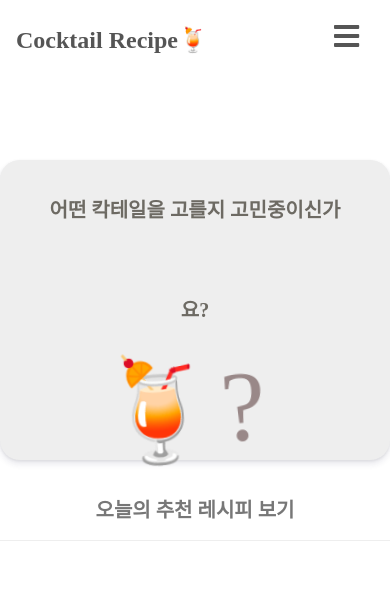
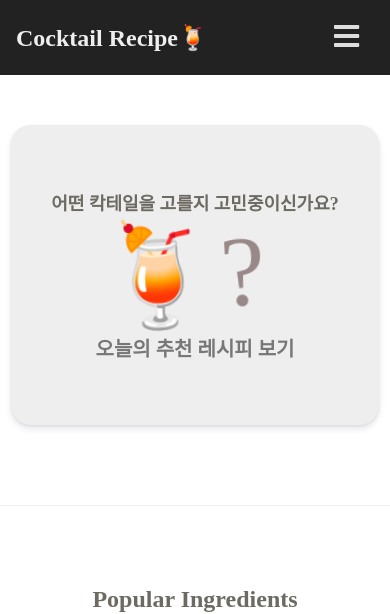
Before and after one commit to yoonzet/cocktailRecipe, a React (Create React App) app: page /cocktailRecipe/explore in a window 390 px wide. Shown: the top 614 px of the page. Built offline with nearby package versions, Linux system fonts and the light colour scheme; no server answers.

Commit message:
mobile버전 사이즈조정

```diff
--- a/src/App.css
+++ b/src/App.css
@@ -3,3 +3,7 @@
     margin: 0;
     padding: 0;
 }
+
+body{
+    padding-top: 75px;
+}
--- a/src/App.js
+++ b/src/App.js
@@ -30,7 +30,7 @@ function App() {
     <Navbar />
         <Routes>
             <Route path="/*" exact element={<Home/>}/>
-            <Route path="/explore" exact element={<Explore/>}/>
+            <Route path="/explore/*" exact element={<Explore/>}/>
             <Route path="/mybox" exact element={<MyBox/>}/>
             <Route path="/detail/:idDrink" exact element={<Detail/>}/>
             <Route path="/detail/:idDrink" exact element={<SearchBanner/>}/>
--- a/src/Pages/Category.js
+++ b/src/Pages/Category.js
@@ -7,11 +7,11 @@ import Cocktails from '../components/Cocktails';
 
 
 const Div=styled.div`
-  display: grid;
-  grid-template-columns: repeat(auto-fit, minmax(250px, 1fr));
-  grid-column-gap: 1rem;
-  grid-row-gap: 2.5rem;
-  padding: 40px 15%;
+    display: grid;
+    grid-template-columns: repeat(auto-fit, minmax(250px, 1fr));
+    grid-column-gap: 1rem;
+    grid-row-gap: 2.5rem;
+    padding: 40px 15%;
 `
 const TitleWrap=styled.div`
     background-color: #eee;
@@ -23,14 +23,20 @@ const TitleWrap=styled.div`
     margin-bottom: 50px;
 `
 const Img=styled.img`
-  width:250px;
+    width:40vw;
+    max-width: 300px;
 `
 const Title=styled.h1`
+    font-size: 30px;
     text-align: center;
-    line-height: 50px;
     font-weight: 800;
     text-transform: uppercase;
     color: #6D6A63;
+    white-space: nowrap;
+
+    @media screen and (max-width:768px) {
+    font-size: 18px;
+  }
 `
 
 
@@ -53,7 +59,7 @@ function Category() {
     <div>
             <TitleWrap>
             <Img src={`https://www.thecocktaildb.com/images/ingredients/${ingredientName}.png`} alt="" />
-            <Title>Drinks & Cocktails with <br /> {ingredientName}</Title>
+            <Title>Cocktails with <br /> {ingredientName}</Title>
             </TitleWrap>
          <motion.div layout>
         <AnimatePresence>
--- a/src/Pages/Detail.js
+++ b/src/Pages/Detail.js
@@ -12,6 +12,10 @@ const Container = styled.div `
   line-height: 30px ;
 `
 const LeftWrap = styled.div `
+  /* margin: 0 20px; */
+  display: flex;
+  flex-direction: column;
+  justify-content: center;
   margin: 0 20px;
 `
 const ImgWrap = styled.div `
@@ -19,10 +23,23 @@ const ImgWrap = styled.div `
   /* background-color: #333; */
 `
 const Img = styled.img `
-  width: 400px;
+  width: 80vw;
+  max-width: 400px;
   border-radius: 20px;
 `
-const BtnWrap = styled.div `
+const CategoryWrap = styled.div`
+  display: flex;
+  justify-content: center;
+`
+const Category = styled.span`
+  background-color: #eee;
+  border-radius: 30px;
+  padding: 0 1rem;
+  margin: 0.5rem;
+  color: #555;
+`
+
+const LikeBtnWrap = styled.div `
   position: absolute;
   top: 7%;
   right: 10%;
@@ -38,18 +55,13 @@ const RightWrap = styled.div `
   margin-top:20px;
 `
 const RightBG = styled.div `
+  width: 90vw;
+  max-width: 500px;
   background-color: #eee8;
   border-radius: 20px;
-  padding: 20px;
+  padding: 1.5rem;
 `
-const ColorBg = styled.span`
-  width: 250px;
-  background-color: #eee;
-  border-radius: 30px;
-  padding: 5px 10px;
-  margin: 5px 5px;
-  color: #555;
-`
+
 const Title = styled.div`
   width: 100%;
   font-weight: bold;
@@ -67,6 +79,7 @@ const Bold = styled.span`
   color: #605950;
   display:${(props =>
     props.display === null ? 'none' : '')}; ;
+
 `
 const P = styled.p`
   max-width: 500px;
@@ -102,15 +115,17 @@ function Detail() {
         <LeftWrap>
           <ImgWrap>
             <Img src={cocktail.strDrinkThumb} alt="" />
-            <BtnWrap>
+            <LikeBtnWrap>
               <LikeBtn
               cocktail={cocktail}
               idDrink={cocktail.idDrink}/>
-            </BtnWrap>
+            </LikeBtnWrap>
            </ImgWrap>
-          <ColorBg>{cocktail.strAlcoholic}</ColorBg>
-          {/* <ColorBg>Category: {cocktail.strCategory}</ColorBg> */}
-          <ColorBg>Glass: {cocktail.strGlass}</ColorBg>
+          <CategoryWrap>
+            <Category>{cocktail.strAlcoholic}</Category>
+            {/* <Category>Category: {cocktail.strCategory}</Category> */}
+            <Category>Glass: {cocktail.strGlass}</Category>
+          </CategoryWrap>
         </LeftWrap>
 
         <RightWrap>
--- a/src/components/FilterBtn.js
+++ b/src/components/FilterBtn.js
@@ -10,10 +10,10 @@ const Div = styled.div`
 
 const Button = styled.button`
   all: unset;
-  margin-right: 1rem;
+  margin: 0.5rem;
   min-width: 5rem;
   border-radius: 1rem;
-  padding: 0.5rem 1rem;
+  padding: 0.5rem;
   background-color:#C4C4C4 ;
   color: #fff;
   text-align: center;
--- a/src/components/Navbar.js
+++ b/src/components/Navbar.js
@@ -10,17 +10,19 @@ import { SidebarData } from './navSlideData';
 //------------------style---------------------
 
  const Nav = styled.nav `
-  /* background-color:#222; */
-  height: 80px;
+  background-color:#222;
+  height: 75px;
+  width: 100%;
   padding: 0.5rem (calc(100vw - 1000px) / 2);
   z-index: 10;
-  /* position: fixed; */
+  position: fixed;
+  top: 0;
   display: flex;
   justify-content: start;
 `
 
  const NavLink = styled(Link)`
-  color:#999;
+  color:#555;
   display: flex;
   align-items: center;
   text-decoration: none;
@@ -28,7 +30,7 @@ import { SidebarData } from './navSlideData';
   cursor: pointer;
 
   &.active, &:hover{
-    color:#555;
+    color:#999;
   }
 `
 
@@ -76,7 +78,7 @@ import { SidebarData } from './navSlideData';
 //사이드바 스타일
 const BarsIcon = styled(FaBars)`
 display: none;
-color:#555;
+color:#ddd;
 
 @media screen and (max-width:768px){
   display: block;
@@ -135,7 +137,7 @@ const Navbar = () => {
     <>
       <Nav>
           <NavLink to='/'>
-            <h2 style={{color:'#555', whiteSpace:'nowrap',}}>Cocktail Recipe🍹</h2>
+            <h2 style={{color:'#eee', whiteSpace:'nowrap',}}>Cocktail Recipe🍹</h2>
           </NavLink>
 
           <NavMenu>
--- a/src/components/RandomCocktail.js
+++ b/src/components/RandomCocktail.js
@@ -6,7 +6,7 @@ import LikeBtn from './LikeBtn';
 
 // ----------------------style-----------------------
 const Div = styled.div`
-  margin-top: 80px;
+  margin-top: 50px;
   display: flex;
   justify-content: center;
   align-items: center;
@@ -14,8 +14,7 @@ const Div = styled.div`
 const H1 = styled.h1`
  text-align: center;
  color: #6D6A63;
- font-size: 20px;
- line-height: 100px;
+ font-size: 18px;
 `
 const iconMotion = keyframes`
   0%,100% {
@@ -60,7 +59,6 @@ const RandomBox = styled.div`
 const P = styled.p`
   font-size: 100px;
   text-align: center;
-  line-height: 100px;
   animation: ${iconMotion} 2s 1s infinite;
   color: #988;
 `
@@ -68,15 +66,16 @@ const Click = styled.p`
   font-size: 20px;
   text-align: center;
   font-weight: bold;
-  line-height: 100px;
   color: #777;
 `
 const ClickBefore = styled.div`
   background-color: #eee;
-  /* width: 500px; */
   height: 300px;
   border-radius: 20px;
-  padding: 0 40px;
+  padding: 20px 40px;
+  display: flex;
+  justify-content: center;
+  flex-direction: column;
   box-shadow: 0 4px 6px rgba(50, 50, 93, 0.11), 0 1px 3px rgba(0, 0, 0, 0.08);
     cursor: pointer;
 
--- a/src/components/SerchList.js
+++ b/src/components/SerchList.js
@@ -13,7 +13,7 @@ const Div = styled.div `
   overflow:hidden ;
   opacity: 90%;
   @media screen and (max-width:900px) {
-    height: 250px;
+    height: 170px;
     margin: 1vh 5vw;
   }
 `
```
